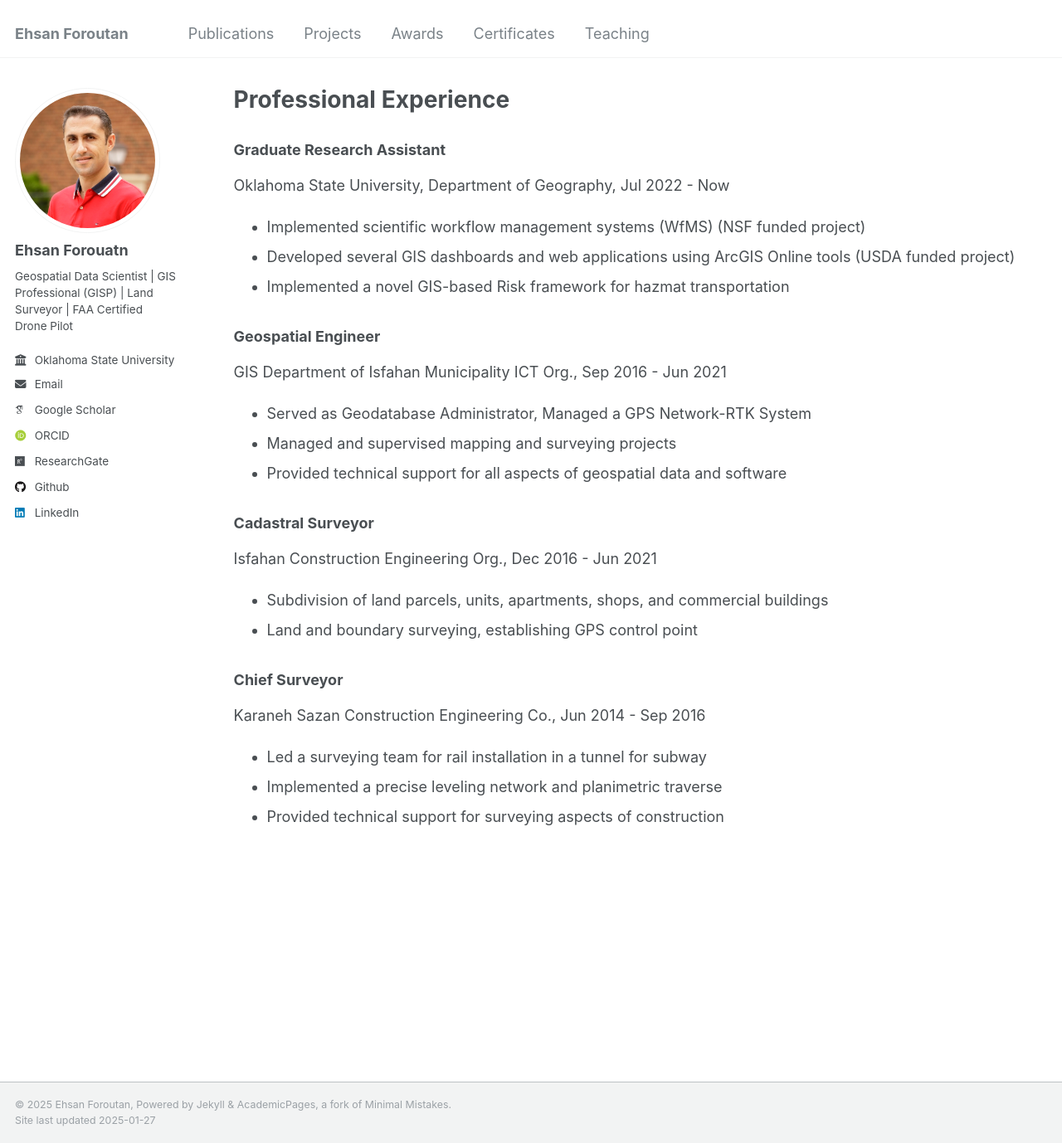
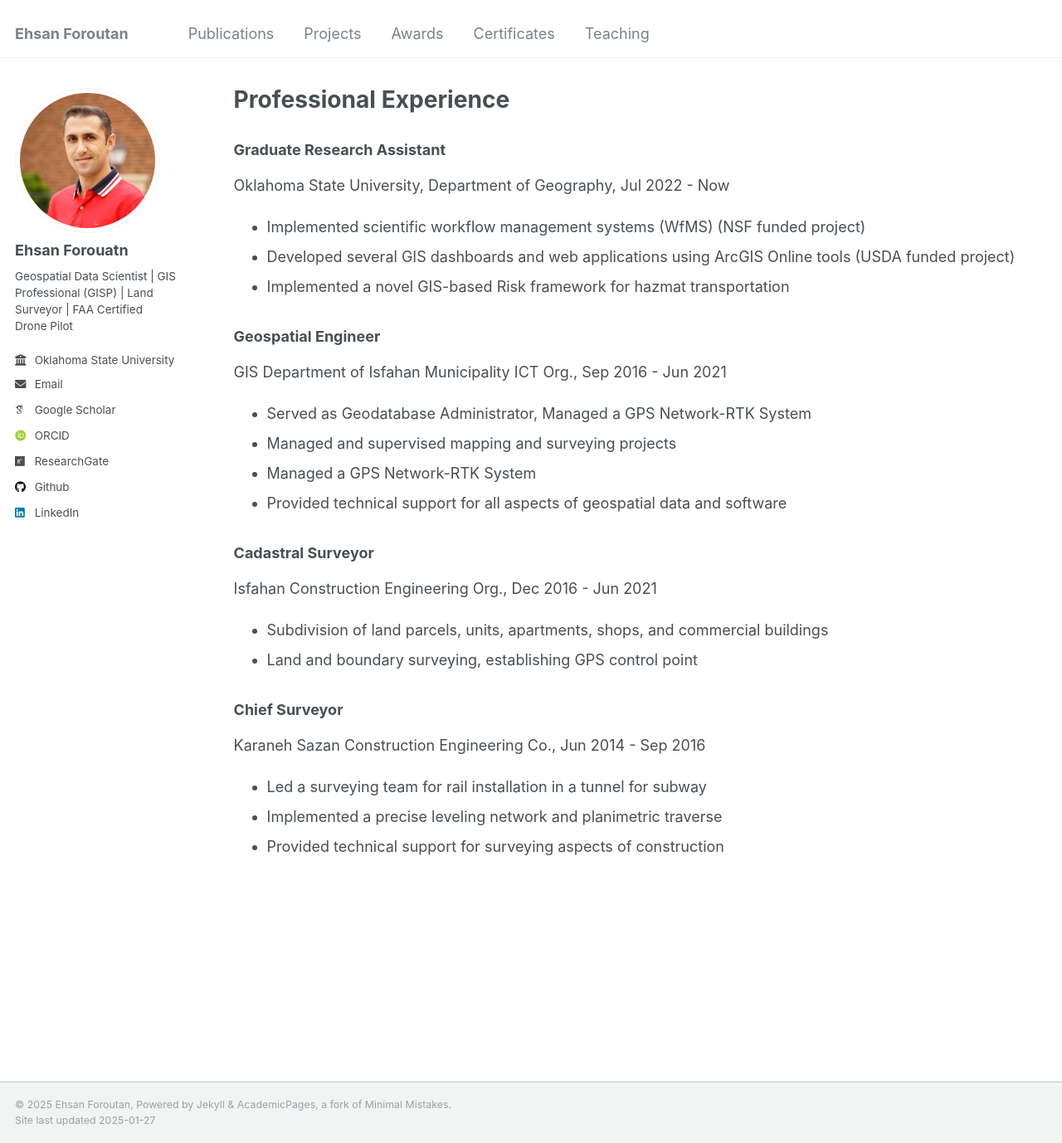
Before and after one commit to eforoutan/eforoutan.github.io, a Jekyll site: the page built from _pages/projects.html, in a window 1280 px wide and 1378 px high. Shown: the whole window at 83% size. Built offline with Jekyll 4.4.1, drawn with Linux system fonts in a browser that asks for light colours; some web fonts are replaced.

Commit message:
Update projects.html

```diff
--- a/_pages/projects.html
+++ b/_pages/projects.html
@@ -21,6 +21,7 @@ author_profile: true
 <ul>
   <li>Served as Geodatabase Administrator, Managed a GPS Network-RTK System</li>
   <li>Managed and supervised mapping and surveying projects</li>
+  <li> Managed a GPS Network-RTK System</li>
   <li>Provided technical support for all aspects of geospatial data and software</li>
 </ul>
 
```
